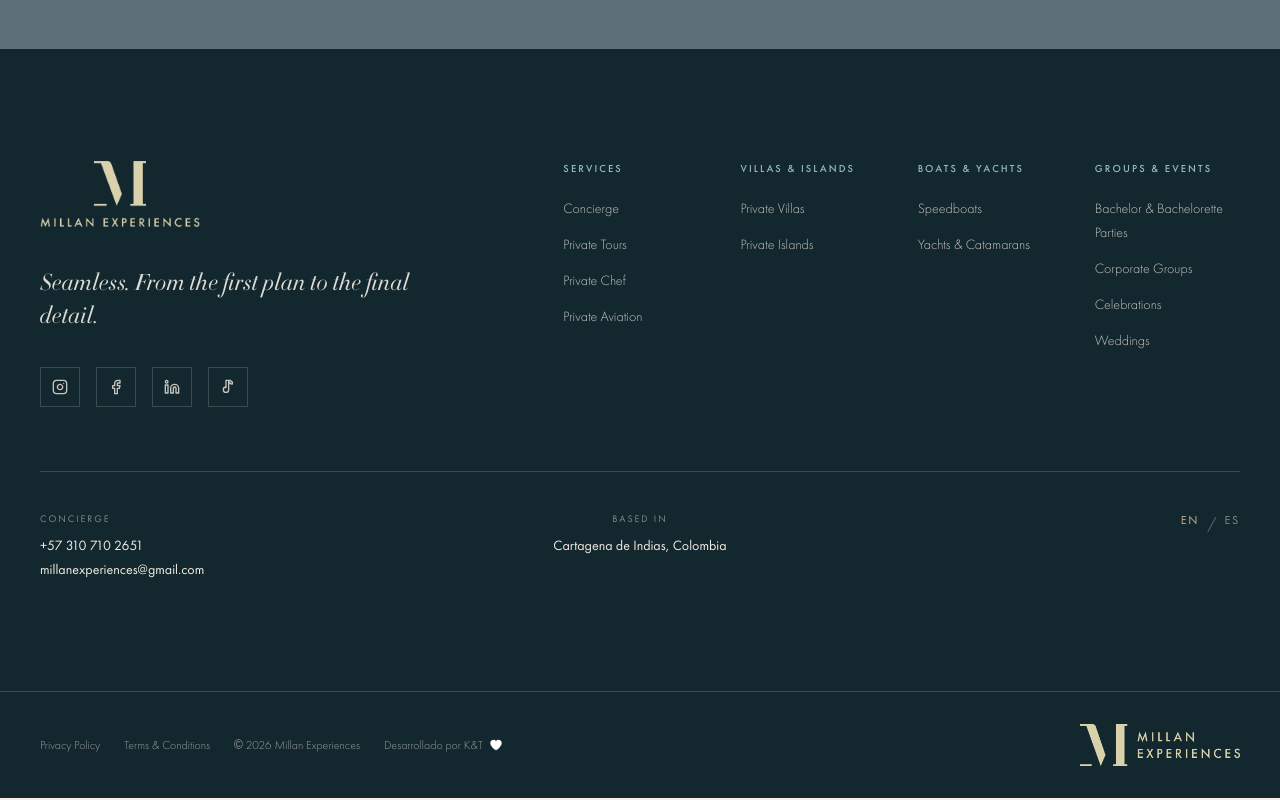
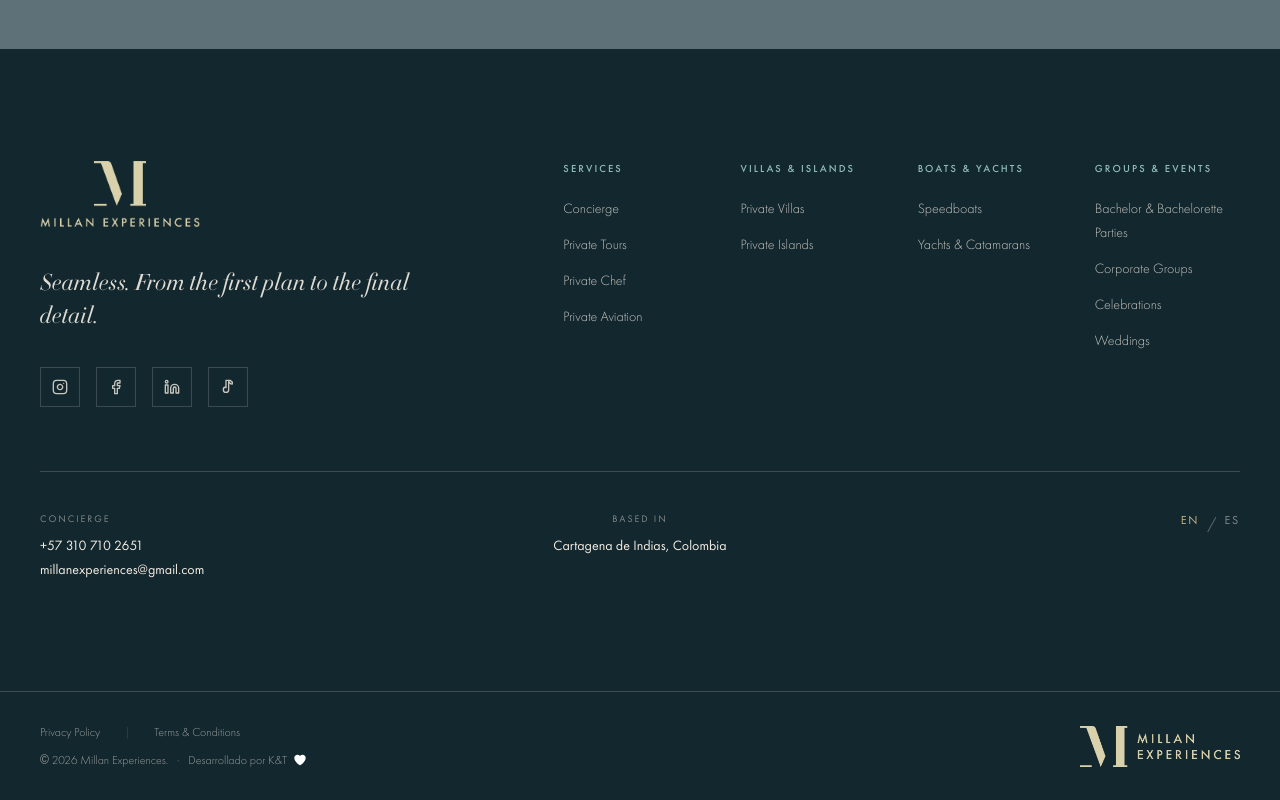
Before and after one commit to contactoktweb/MillanExperiences, a Next.js app: page / in a window 1280 px wide. Shown: the part 6245-7045 px from the top of the page. Built offline with nearby package versions, Linux system fonts and the light colour scheme.

Commit message:
Arreglo footer

```diff
--- a/components/site-footer.tsx
+++ b/components/site-footer.tsx
@@ -83,15 +83,20 @@ export function SiteFooter() {
       </div>
 
       <div className="border-t border-[color:var(--color-border-dark)]">
-        <div className="mx-auto flex max-w-[1440px] flex-col items-center gap-6 px-6 py-8 md:flex-row md:justify-between md:px-10">
-          <div className="flex flex-wrap items-center gap-6 font-sans text-xs font-light text-[var(--color-warm-white)]/60">
-            <Link href="/privacy-policy" className="hover:text-[var(--color-sand)]">
+        <div className="mx-auto flex max-w-[1440px] flex-col items-center gap-8 px-6 py-8 md:flex-row md:justify-between md:px-10">
+          <div className="flex flex-col gap-3 font-sans text-xs font-light text-[var(--color-warm-white)]/60 text-center md:text-left">
+            <div className="flex flex-wrap justify-center gap-x-6 gap-y-2 md:justify-start items-center">
+              <Link href="/privacy-policy" className="hover:text-[var(--color-sand)] transition-colors">
                 Privacy Policy
               </Link>
-            <Link href="/terms-and-conditions" className="hover:text-[var(--color-sand)]">
+              <span className="hidden md:inline text-white/20">|</span>
+              <Link href="/terms-and-conditions" className="hover:text-[var(--color-sand)] transition-colors">
                 Terms &amp; Conditions
               </Link>
-            <span>© {new Date().getFullYear()} Millan Experiences</span>
+            </div>
+            <div className="flex flex-wrap justify-center items-center gap-x-2 gap-y-1 md:justify-start">
+              <span>© {new Date().getFullYear()} Millan Experiences.</span>
+              <span className="text-white/20 hidden md:inline">·</span>
               <a
                 href="https://www.kytcode.lat"
                 target="_blank"
@@ -109,10 +114,11 @@ export function SiteFooter() {
                 </svg>
               </a>
             </div>
+          </div>
           <Link href="/" aria-label="Millan Experiences home" className="inline-block">
             <Image
               src="/logo/logo-large.png"
-              alt="Millan Experiences"
+              alt="Millan Experiences logo"
               width={160}
               height={80}
               className="object-contain"
```
Lines whose indentation alone changed are shown as unchanged.
